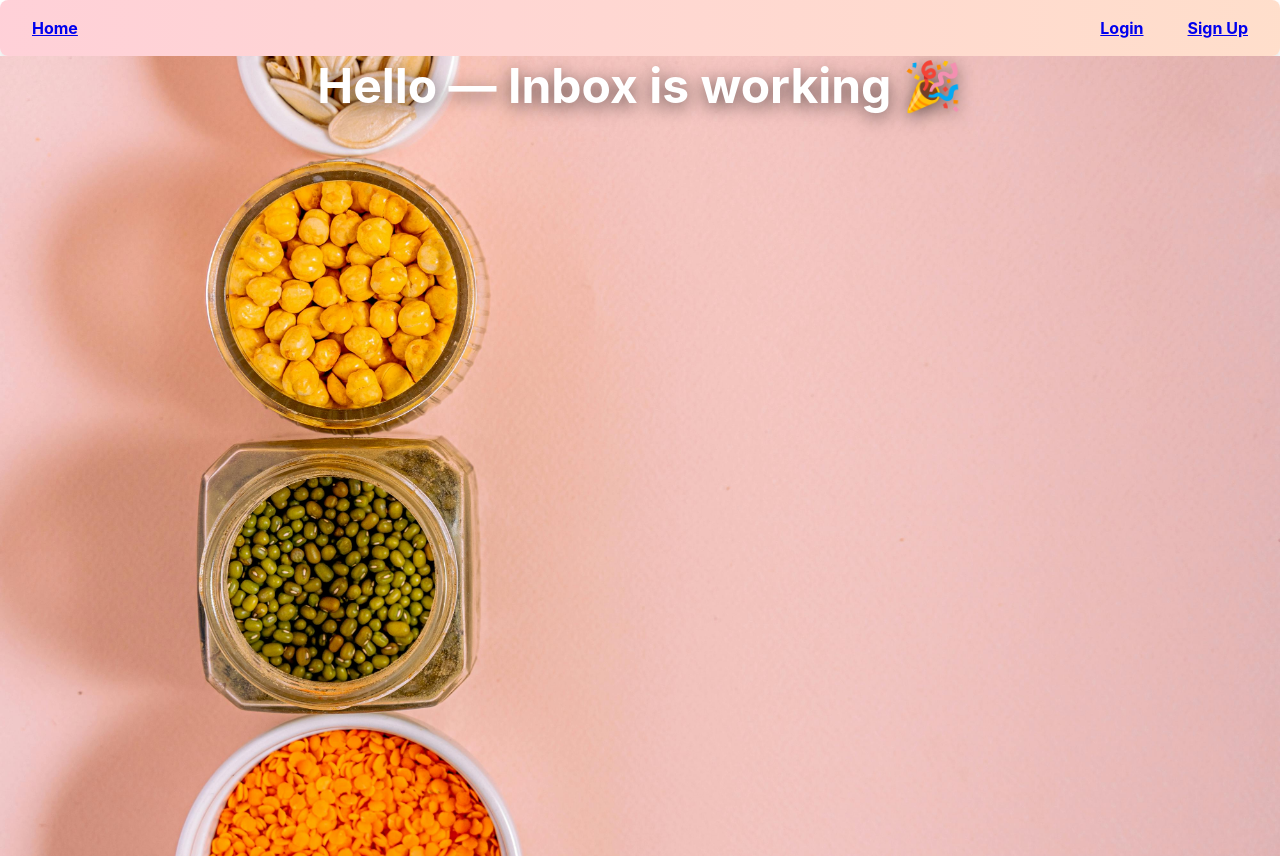
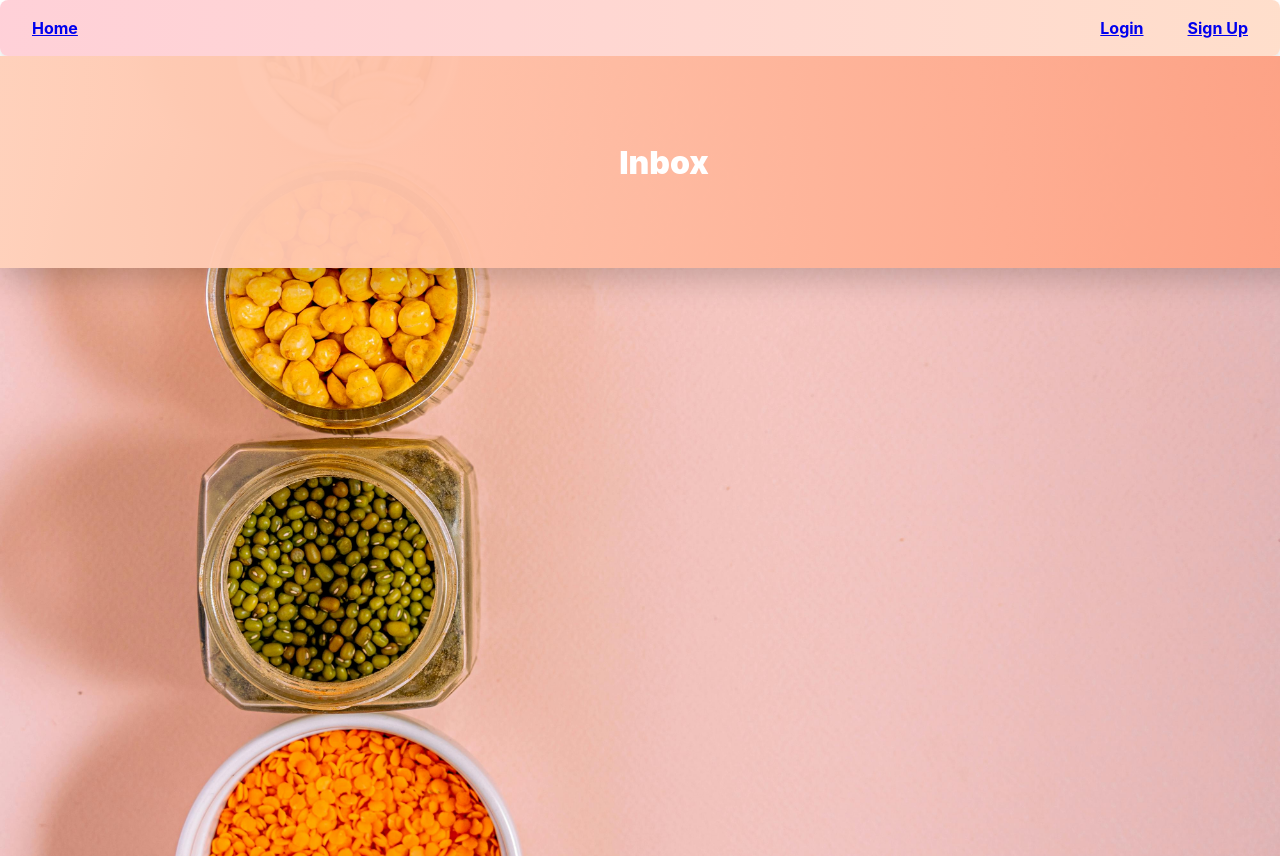
Before and after one commit to lkbosak/PantryPanda, a React (Create React App) app in the folder client/my-app/: page /inbox in a window 1280 px wide. Built offline with nearby package versions, Linux system fonts and the light colour scheme.

Commit message:
feat: style Inbox header (larger peach-pink top bar)

```diff
--- a/client/my-app/src/Inbox.tsx
+++ b/client/my-app/src/Inbox.tsx
@@ -9,13 +9,29 @@ export function Inbox(): React.ReactElement {
 			width: '100vw',
 			overflow: 'hidden'
 		}}>
-			{/* Use an <img> element to ensure the background image is loaded and visible */}
+			{/* background image */}
 			<img src="/main-bg.jpg" alt="background" style={{ position: 'absolute', inset: 0, width: '100%', height: '100%', objectFit: 'cover', display: 'block' }} />
-			{/* intentionally minimal: only background for Inbox page */}
-			<div style={{ position: 'relative', zIndex: 2, display: 'flex', width: '100%', height: '100%', alignItems: 'center', justifyContent: 'center' }}>
-				<h1 style={{ color: 'white', textShadow: '0 4px 18px rgba(0,0,0,0.6)', fontSize: '3rem', margin: 0 }}>
-					Hello — Inbox is working 🎉
-				</h1>
+			{/* top shaded bar */}
+			<div style={{ position: 'relative', zIndex: 2 }}>
+				<header style={{
+					width: '100%',
+					/* larger peach-pink header */
+					background: 'linear-gradient(90deg, rgba(255,209,187,0.98), rgba(255,159,128,0.92))',
+					color: '#fff',
+					padding: '36px 24px',
+					height: '140px',
+					display: 'flex',
+					alignItems: 'center',
+					justifyContent: 'center',
+					textAlign: 'center',
+					fontSize: '2rem',
+					fontWeight: 900,
+					boxShadow: '0 10px 30px rgba(0,0,0,0.20)'
+				}}>
+					<span style={{ width: '100%', display: 'inline-block' }}>Inbox</span>
+				</header>
+				{/* content area left intentionally blank */}
+				<div style={{ paddingTop: 18 }} />
 			</div>
 		</div>
 	);
```
